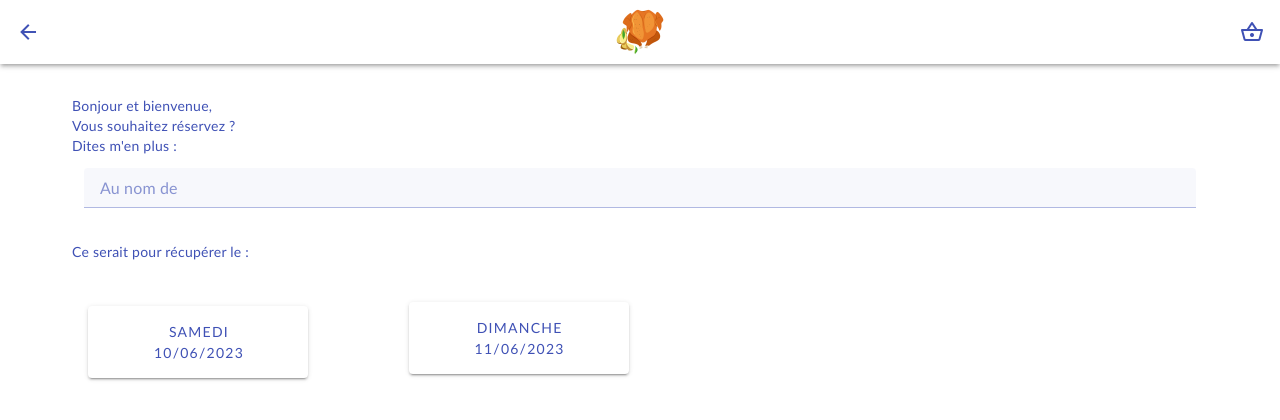
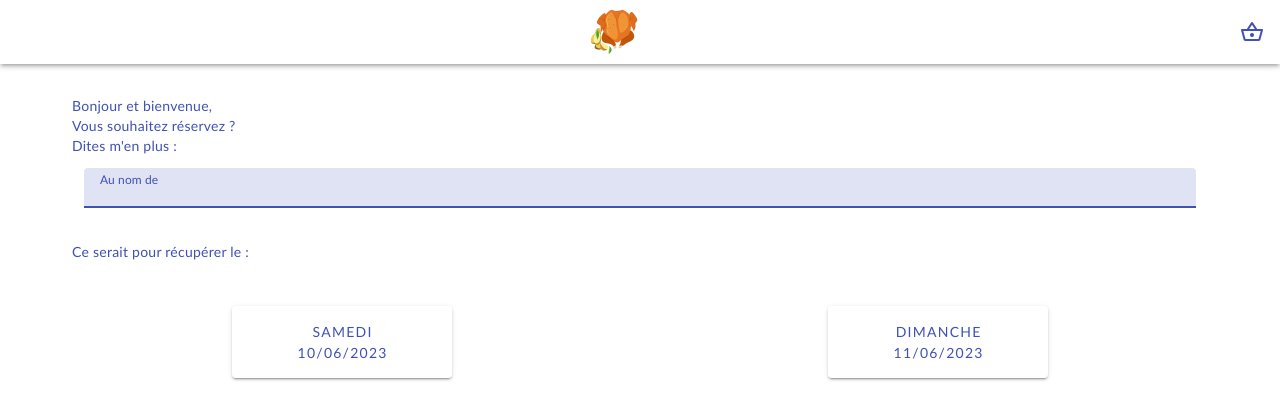
Before and after one commit to laurentmahieu/chicken_order, a Vue app: page /home in a window 1280 px wide. Shown: the top 420 px of the page. Built offline with nearby package versions, Linux system fonts and the light colour scheme.

Commit message:
use v-window

```diff
--- /dev/null
+++ b/src/components/window/DateWindow.vue
@@ -0,0 +1,122 @@
+<template>
+  <v-container>
+    <v-card elevation="0">
+      <v-card-text class="text-indigo mb-6">
+        <p>Bonjour et bienvenue{{ name ? ` ${name}` : "" }},</p>
+        <p>Vous souhaitez réservez ?</p>
+        <p>Dites m'en plus :</p>
+
+        <v-text-field
+          v-model="name"
+          label="Au nom de "
+          clearable
+          class="pa-3"
+          density="compact"
+          :rules="[rules.required]"
+          autofocus
+        />
+        <p>Ce serait pour récupérer le :</p>
+      </v-card-text>
+
+      <v-row justify="space-around">
+        <v-btn
+          stacked
+          :color="choosenday === 1 ? 'indigo' : 'white'"
+          text="samedi"
+          @click="setDay(1)"
+          class="ma-4"
+          :class="choosenday !== 1 ? 'text-indigo' : 'text-white'"
+          width="220"
+        >
+          <template v-slot:append>{{ getFormatDate(saturday) }}</template>
+        </v-btn>
+
+        <v-btn
+          stacked
+          :color="choosenday === 2 ? 'indigo' : 'white'"
+          text="dimanche"
+          @click="setDay(2)"
+          class="ma-4"
+          :class="choosenday !== 2 ? 'text-indigo' : 'text-white'"
+          width="220"
+        >
+          <template v-slot:append>{{ getFormatDate(sunday) }}</template>
+        </v-btn>
+      </v-row>
+    </v-card>
+  </v-container>
+</template>
+
+<script lang="ts">
+import { defineComponent } from "vue";
+
+export default defineComponent({
+  name: "DateWindow",
+
+  data() {
+    return {
+      choosenday: null as number | null,
+      name: "",
+      saturday: new Date(),
+      sunday: new Date(),
+      rules: {
+        required: (value: string) =>
+          !!value || "Comment te reconnaitre sans ton petit nom ?",
+      },
+    };
+  },
+
+  mounted() {
+    this.name = localStorage.getItem("username") ?? "";
+    this.sunday = this.getMonday(new Date(), 0);
+    this.saturday = this.getMonday(new Date(), 7);
+  },
+
+  methods: {
+    clearForm() {
+      this.choosenday = null;
+      this.name = localStorage.getItem("username") ?? "";
+    },
+
+    handleSave() {
+      if (this.choosenday) {
+      } else {
+        alert("choisissez un jour");
+      }
+    },
+
+    getMonday(d: Date, dayIndex: number) {
+      d = new Date(d);
+
+      const day = d.getDay();
+      const diffToto = dayIndex - day + (dayIndex == 0 ? 7 : -1);
+
+      const diff = d.getDate() + diffToto;
+
+      return new Date(d.setDate(diff));
+    },
+
+    getFormatDate(d: Date) {
+      const today = new Date(d);
+      const yyyy = today.getFullYear();
+      let mNumber = today.getMonth() + 1; // Months start at 0!
+      let dNumber = today.getDate();
+      let dd = dNumber.toString();
+      let mm = mNumber.toString();
+
+      if (dNumber < 10) {
+        dd = "0" + dd;
+      }
+      if (mNumber < 10) {
+        mm = "0" + mm;
+      }
+
+      return dd + "/" + mm + "/" + yyyy;
+    },
+
+    setDay(id: number) {
+      this.choosenday = id;
+    },
+  },
+});
+</script>
--- a/src/views/HomeView.vue
+++ b/src/views/HomeView.vue
@@ -1,7 +1,8 @@
 <template>
   <v-toolbar color="white" elevation="3">
-    <v-btn icon="mdi-arrow-left" color="indigo" />
+    <v-btn v-show="onboarding !== 0" icon="mdi-arrow-left" color="indigo" />
     <v-spacer></v-spacer>
+
     <v-toolbar-items>
       <v-img
         src="/android-chrome-384x384.png"
@@ -10,131 +11,35 @@
         class="my-2"
       />
     </v-toolbar-items>
+
     <v-spacer></v-spacer>
     <v-btn icon="mdi-basket-outline" color="indigo" />
   </v-toolbar>
 
-  <v-container>
-    <v-card elevation="0">
-      <v-card-text class="text-indigo mb-6">
-        <p>Bonjour et bienvenue{{ name ? ` ${name}` : "" }},</p>
-        <p>Vous souhaitez réservez ?</p>
-        <p>Dites m'en plus :</p>
-
-        <v-text-field
-          v-model="name"
-          label="Au nom de "
-          clearable
-          class="pa-3"
-          density="compact"
-          :rules="[rules.required]"
-        />
-        <p>Ce serait pour récupérer le :</p>
-      </v-card-text>
-
-      <v-row justify="space-around">
-        <v-btn
-          stacked
-          :color="choosenday === 1 ? 'indigo' : 'white'"
-          text="samedi"
-          @click="setDay(1)"
-          class="my-4"
-          :class="choosenday !== 1 ? 'text-indigo' : 'text-white'"
-          width="220"
-        >
-          <template v-slot:append>{{ getFormatDate(saturday) }}</template>
-        </v-btn>
-
-        <v-col cols="8">
-          <v-btn
-            stacked
-            :color="choosenday === 2 ? 'indigo' : 'white'"
-            text="dimanche"
-            @click="setDay(2)"
-            class="mb-4"
-            :class="choosenday !== 2 ? 'text-indigo' : 'text-white'"
-            width="220"
-          >
-            <template v-slot:append>{{ getFormatDate(sunday) }}</template>
-          </v-btn>
-        </v-col>
-      </v-row>
-    </v-card>
-  </v-container>
+  <v-window v-model="onboarding">
+    <v-window-item>
+      <DateWindow />
+    </v-window-item>
+  </v-window>
 </template>
 
 <script lang="ts">
 import { defineComponent } from "vue";
 
+// Components
+import DateWindow from "@/components/window/DateWindow.vue";
+
 export default defineComponent({
   name: "HomeView",
 
-  components: {},
+  components: {
+    DateWindow,
+  },
 
   data() {
     return {
-      choosenday: null as number | null,
-      name: "",
-      saturday: new Date(),
-      sunday: new Date(),
-      rules: {
-        required: (value: string) =>
-          !!value || "Comment te reconnaitre sans ton petit nom ?",
-      },
+      onboarding: 0,
     };
-  },
-
-  mounted() {
-    this.name = localStorage.getItem("username") ?? "";
-    this.sunday = this.getMonday(new Date(), 0);
-    this.saturday = this.getMonday(new Date(), 7);
-  },
-
-  methods: {
-    clearForm() {
-      this.choosenday = null;
-      this.name = localStorage.getItem("username") ?? "";
-    },
-
-    handleSave() {
-      if (this.choosenday) {
-      } else {
-        alert("choisissez un jour");
-      }
-    },
-
-    getMonday(d: Date, dayIndex: number) {
-      d = new Date(d);
-
-      const day = d.getDay();
-      const diffToto = dayIndex - day + (dayIndex == 0 ? 7 : -1);
-
-      const diff = d.getDate() + diffToto;
-
-      return new Date(d.setDate(diff));
-    },
-
-    getFormatDate(d: Date) {
-      const today = new Date(d);
-      const yyyy = today.getFullYear();
-      let mNumber = today.getMonth() + 1; // Months start at 0!
-      let dNumber = today.getDate();
-      let dd = dNumber.toString();
-      let mm = mNumber.toString();
-
-      if (dNumber < 10) {
-        dd = "0" + dd;
-      }
-      if (mNumber < 10) {
-        mm = "0" + mm;
-      }
-
-      return dd + "/" + mm + "/" + yyyy;
-    },
-
-    setDay(id: number) {
-      this.choosenday = id;
-    },
   },
 });
 </script>
```
